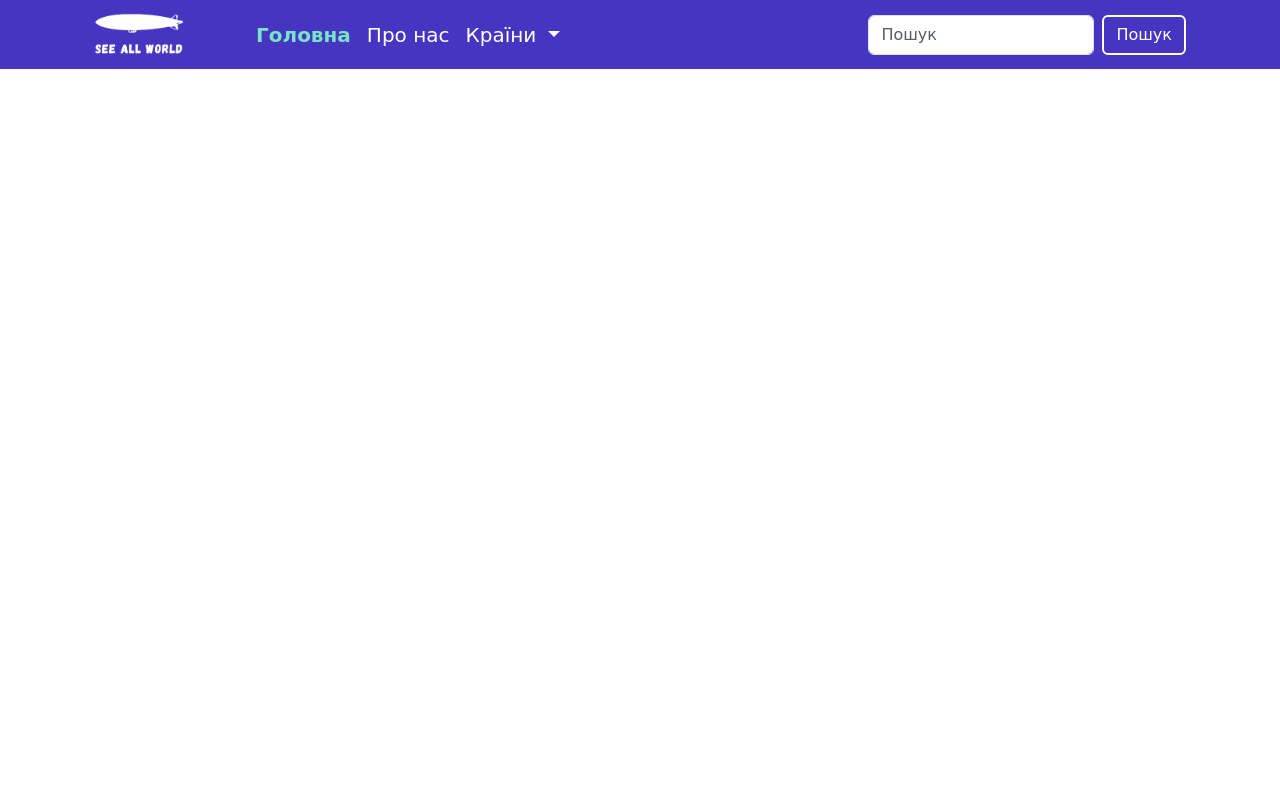
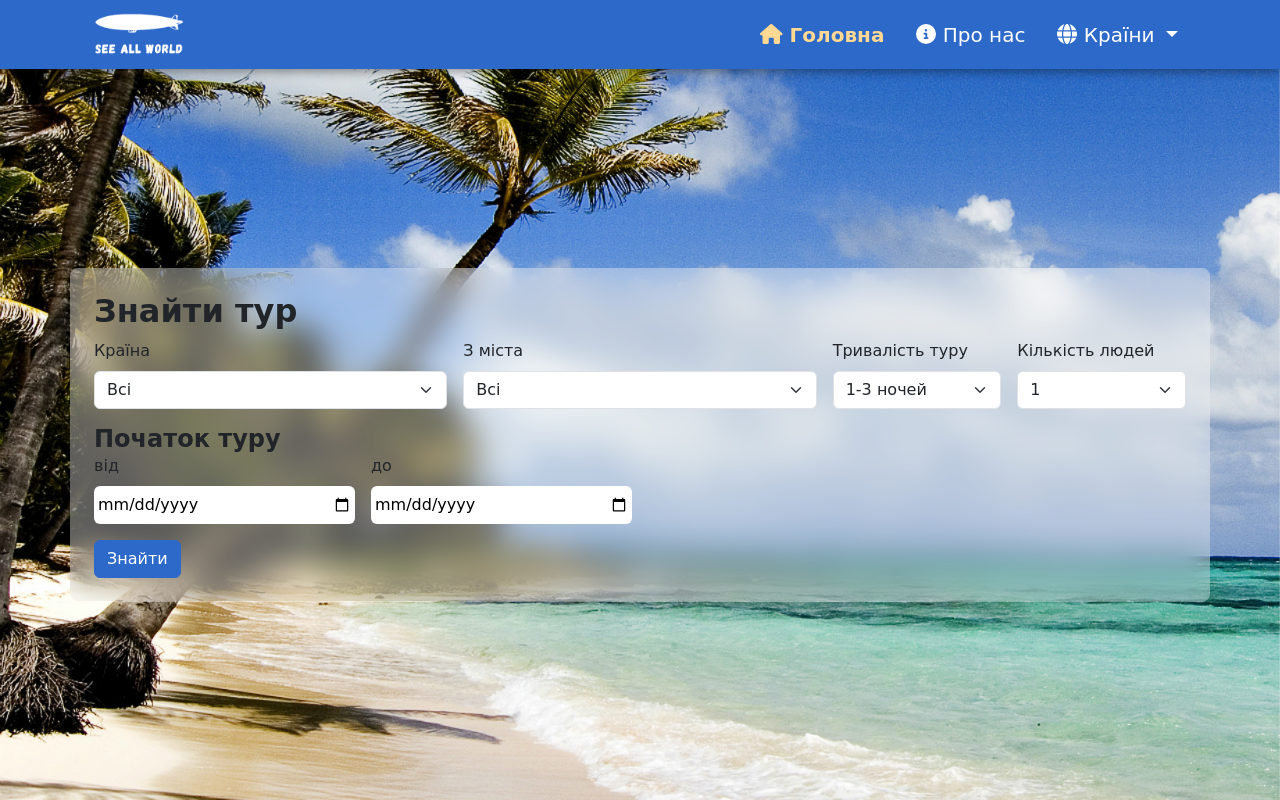
Before and after one commit to maxickdrobot/see-all-world, a plain HTML site: page index.html in a window 1280 px wide. Drawn offline with nearby package versions, Linux system fonts and the light colour scheme; a web font is replaced by a local one.

Commit message:
Added section hero and modyfited header

```diff
--- a/css/global/_header.scss
+++ b/css/global/_header.scss
@@ -1,9 +1,10 @@
 // Header
-@use "variables";
+@use "tools";
 
 .header {
     font-size: 20px;
-    background-color: variables.$primary-color;
+    background-color: tools.$primary-color;
+    box-shadow: 0px 2px 10px rgba(0, 0, 0, 0.445);
 }
 
 .navbar-brand {
@@ -12,19 +13,19 @@
 }
 
 .nav-item>a {
-    color: variables.$light-color;
+    color: tools.$light-color;
 }
 
 .navbar-nav {
     .nav-link {
         &:focus {
-            color: variables.$light-color;
+            color: tools.$light-color;
         }
 
         &:hover,
         &.active,
         &.show {
-            color: variables.$active-color;
+            color: tools.$active-color;
         }
 
         &.active {
@@ -34,16 +35,20 @@
 }
 
 .search-btn {
-    color: variables.$light-color;
-    border: 2px solid variables.$light-color;
+    color: tools.$light-color;
+    border: 2px solid tools.$light-color;
 
     &:hover {
         font-weight: bold;
-        color: variables.$primary-color;
-        background-color: variables.$light-color;
+        color: tools.$primary-color;
+        background-color: tools.$light-color;
     }
 }
 
 .navbar-toggler {
     background-color: white;
 }
+
+.navbar-collapse {
+    flex-grow: 0;
+}
--- a/css/global/_tools.scss
+++ b/css/global/_tools.scss
@@ -1,2 +1,2 @@
-@use "variables";
-@use "mixins";
+@forward "variables";
+@forward "mixins";
--- a/css/global/_variables.scss
+++ b/css/global/_variables.scss
@@ -1,3 +1,3 @@
-$primary-color: #4535C1;
-$active-color: #77E4C8;
+$primary-color: rgb(44, 105, 201);
+$active-color: #ffd993;
 $light-color: #fff;
--- /dev/null
+++ b/css/pages/Home/_home.scss
@@ -0,0 +1,3 @@
+@use "../../global/tools";
+
+@import "./components/hero";
--- /dev/null
+++ b/css/pages/Home/components/_hero.scss
@@ -0,0 +1,32 @@
+.hero {
+    min-height: 100vh;
+    background: url("../imgs/hero-paralax.png")  fixed;
+    background-size: cover;
+
+    .container {
+        margin-top: 70px;
+        background-color: #ffffff57;
+        backdrop-filter: blur(15px);
+    }
+}
+
+.accordion-item {
+    background-color: transparent;
+    border: 1px solid tools.$light-color;
+    border: 0;
+}
+
+.accordion-button:not(.collapsed) {
+    background-color: tools.$active-color;
+}
+
+
+.btn-primary {
+    background-color: tools.$primary-color;
+    border-color: tools.$primary-color;
+
+    &:hover {
+        background-color: darken(tools.$primary-color, 5);
+        border-color: darken(tools.$primary-color, 5);
+    }
+}
--- a/css/style.scss
+++ b/css/style.scss
@@ -2,4 +2,11 @@
     padding: 0;
     font-family: "LXGW WenKai TC", cursive;
 }
+
+h1, h2, h3, h4 {
+    font-weight: bold;
+}
+
 @import "./global/header";
+
+@import "./pages/Home/home"
--- a/index.html
+++ b/index.html
@@ -1,6 +1,5 @@
 <!doctype html>
 <html lang="en">
-
 <head>
   <meta charset="utf-8">
   <meta name="viewport" content="width=device-width, initial-scale=1">
@@ -10,15 +9,16 @@
   <link href="https://fonts.googleapis.com/css2?family=LXGW+WenKai+TC&display=swap" rel="stylesheet">
   <link href="https://cdn.jsdelivr.net/npm/bootstrap@5.3.3/dist/css/bootstrap.min.css" rel="stylesheet"
     integrity="sha384-QWTKZyjpPEjISv5WaRU9OFeRpok6YctnYmDr5pNlyT2bRjXh0JMhjY6hW+ALEwIH" crossorigin="anonymous">
+  <link rel="stylesheet" href="https://cdnjs.cloudflare.com/ajax/libs/font-awesome/6.5.0/css/all.min.css"
+    integrity="sha512-Avb2QiuDEEvB4bZJYdft2mNjVShBftLdPG8FJ0V7irTLQ8Uo0qcPxh4Plq7G5tGm0rU+1SPhVotteLpBERwTkw=="
+    crossorigin="anonymous" referrerpolicy="no-referrer" />
   <link rel="stylesheet" href="css/style.css">
 </head>
-
 <body>
-
   <div class="container-fluid wrapper">
     <header class="header fixed-top w-100">
-      <div class="container">
-        <nav class="navbar navbar-expand-lg">
+      <div class="container ">
+        <nav class="navbar navbar-expand-lg ">
           <div class="container-fluid">
             <a class="navbar-brand " href="#">
               <img src="imgs/logotype-Photoroom.png" alt="logotype" class="w-100">
@@ -28,17 +28,22 @@
               aria-label="Toggle navigation">
               <span class="navbar-toggler-icon"></span>
             </button>
-            <div class="collapse navbar-collapse ms-xl-5" id="navbarSupportedContent">
+            <div class="collapse navbar-collapse " id="navbarSupportedContent">
               <ul class="navbar-nav me-auto mb-2 mb-lg-0">
-                <li class="nav-item">
-                  <a class="nav-link active" href="#">Головна</a>
+                <li class="nav-item ms-xl-3">
+                  <a class="nav-link active" href="#">
+                    <i class="fa-solid fa-house"></i>
+                    Головна</a>
                 </li>
-                <li class="nav-item">
-                  <a class="nav-link" href="#">Про нас</a>
+                <li class="nav-item ms-xl-3">
+                  <a class="nav-link" href="#">
+                    <i class="fa-solid fa-circle-info"></i>
+                    Про нас</a>
                 </li>
-                <li class="nav-item dropdown">
+                <li class="nav-item dropdown ms-xl-3">
                   <a class="nav-link dropdown-toggle" href="#" role="button" data-bs-toggle="dropdown"
                     aria-expanded="false">
+                    <i class="fa-solid fa-globe"></i>
                     Країни
                   </a>
                   <ul class="dropdown-menu">
@@ -51,26 +56,86 @@
                   </ul>
                 </li>
               </ul>
-              <form class="d-flex" role="search">
-                <input class="form-control me-2" type="search" placeholder="Пошук" aria-label="Search">
-                <button class="btn search-btn" type="submit">Пошук</button>
-              </form>
             </div>
           </div>
         </nav>
       </div>
     </header>
+    <main class="main">
+      <section class="hero d-flex align-items-center p-3">
+        <div class="container p-4 rounded-3">
+          <h2>Знайти тур</h2>
+          <form class="row g-3 needs-validation" action="https://fom.in.ua/echo">
+            <div class="col-md-6 col-xl-4">
+              <label for="validationCustom01" class="form-label">Країна</label>
+              <select class="form-select" name="country">
+                <option selected>Всі</option>
+                <option value="1">Єгипет</option>
+                <option value="2">Мальдіви</option>
+                <option value="3">Туреччина</option>
+              </select>
+            </div>
+            <div class="col-md-6 col-xl-4">
+              <label for="validationCustom01" class="form-label">З міста</label>
+              <select class="form-select" aria-label="Виберіть місто" name="city">
+                <option selected>Всі</option>
+                <option value="1">Київ</option>
+                <option value="2">Харків</option>
+                <option value="3">Черкаси</option>
+                <option value="4">Львів</option>
+                <option value="5">Чернігів</option>
+              </select>
+            </div>
+            <div class="col-xl-2 col-md-4">
+              <label for="validationCustom01" class="form-label">Тривалість туру</label>
+              <select class="form-select" aria-label="Виберіть тривалість туру" name="duraction">
+                <option selected value="1">1-3 ночей</option>
+                <option value="2">3-5 ночей</option>
+                <option value="3">5-7 ночей</option>
+                <option value="3">7-9 ночей</option>
+                <option value="3">9-11 ночей</option>
+                <option value="3">11-13 ночей</option>
+              </select>
+            </div>
+            <div class="col-xl-2 col-md-4">
+              <label for="validationCustom01" class="form-label">Кількість людей</label>
+              <select class="form-select" aria-label="Яка кількість людей" name="number">
+                <option selected>1</option>
+                <option value="2">2</option>
+                <option value="3">3</option>
+                <option value="3">4</option>
+                <option value="3">5</option>
+                <option value="3">6</option>
+              </select>
+            </div>
+            <h4 class="row-12 mb-0">Початок туру</h4>
+            <div class="mt-0 col-md-3">
+              <label for="validationCustom03" class="form-label">від</label>
+              <input type="date" class="w-100 rounded-2 py-1 border-3 border-white border-top border-start"
+                name="start-from" required>
+            </div>
+            <div class="mt-0 col-md-3">
+              <label for="validationCustom03" class="form-label">до</label>
+              <input type="date" class="w-100 rounded-2 py-1 border-3 border-white border-top border-start"
+                name="start-to" required>
+            </div>
+            <div class="col-12">
+              <button class="btn btn-primary" type="submit">Знайти</button>
+            </div>
+          </form>
+        </div>
+      </section>
+      <main>
+        <div class="container">
 
-    <main class="main">
-      <section>
-
-      </section>
-    </main>
+        </div>
+      </main>
   </div>
-
   <script src="https://cdn.jsdelivr.net/npm/bootstrap@5.3.3/dist/js/bootstrap.bundle.min.js"
     integrity="sha384-YvpcrYf0tY3lHB60NNkmXc5s9fDVZLESaAA55NDzOxhy9GkcIdslK1eN7N6jIeHz"
     crossorigin="anonymous"></script>
+  <script src="https://cdnjs.cloudflare.com/ajax/libs/font-awesome/6.5.0/js/all.min.js"
+    integrity="sha512-xgIrH5DRuEOcZK5cPtVXx/WSp5DTir2JNcKE5ahV2u51NCTD9UDxbQgZHYHVBlPc4H8tug6BZTYIl2RdA/X0Vg=="
+    crossorigin="anonymous" referrerpolicy="no-referrer"></script>
 </body>
-
 </html>
```
Also changed, not shown: css/pages/NameOfPage/_page.scss (deleted), css/pages/NameOfPage/components/__componentOfPage.scss (deleted), css/style.css, imgs/hero-paralax.png (added).
